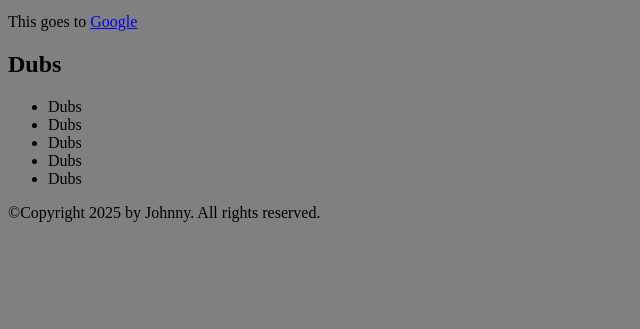
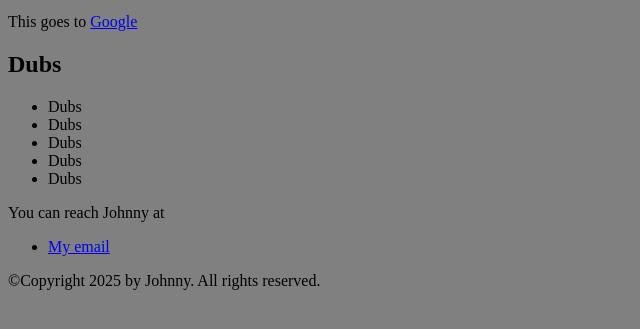
Before and after one commit to rdfedfg/rdfedfg.github.io, a plain HTML site: page index.html in a window 1280 px wide. Shown: the part 171-500 px from the top of the page, without its empty margins (0-640 px from the left). Drawn offline with Linux system fonts and the light colour scheme.

Commit message:
contact method

```diff
--- a/index.html
+++ b/index.html
@@ -24,5 +24,9 @@
             <li>Dubs</li>
             <li>Dubs</li>
         </ul></section>
+        <p>You can reach Johnny at</p>
+        <ul>
+            <li><a href="itsmechonk@gmail.com" > My email</a></li>
+        </ul>
         <footer>©Copyright 2025 by Johnny. All rights reserved.</footer>
     </body>
```
